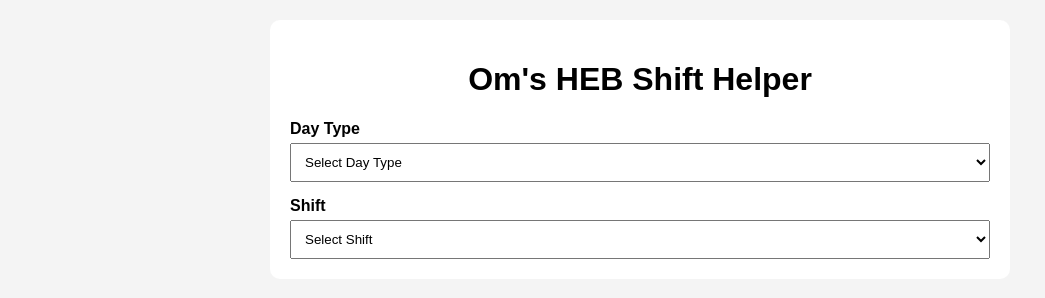
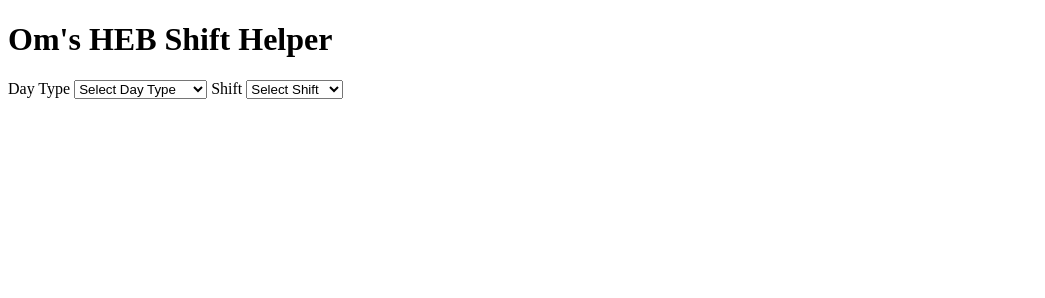
Before and after one commit to patelom1/oms-heb-shift-helper, a plain HTML site: page index.html in a window 1280 px wide. Shown: the whole page, without its empty margins (0-1045 px from the left). Drawn offline with Linux system fonts and the light colour scheme.

Commit message:
Refactor CSS to simplify styles and add new classes
Removed unused styles and added new styles for task and notes.

```diff
--- a/style.css
+++ b/style.css
@@ -1,38 +1,17 @@
-body {
-    font-family: Arial, sans-serif;
-    background: #f4f4f4;
-    margin: 0;
-    padding: 20px;
+.task strong {
+    color: #d00;
 }
 
-.container {
-    max-width: 700px;
-    margin: auto;
-    background: white;
-    padding: 20px;
-    border-radius: 10px;
+.task small {
+    display:block;
+    margin-top:5px;
+    color:#555;
 }
 
-h1 {
-    text-align: center;
+
+.notes {
+    margin-top:20px;
+    padding:15px;
+    background:#fff3cd;
+    border-radius:8px;
 }
-
-label {
-    display: block;
-    margin-top: 15px;
-    font-weight: bold;
-}
-
-select {
-    width: 100%;
-    padding: 10px;
-    margin-top: 5px;
-}
-
-.task {
-    padding: 10px;
-    margin: 8px 0;
-    background: #eef3ff;
-    border-left: 5px solid #3366ff;
-    border-radius: 5px;
-}
```
